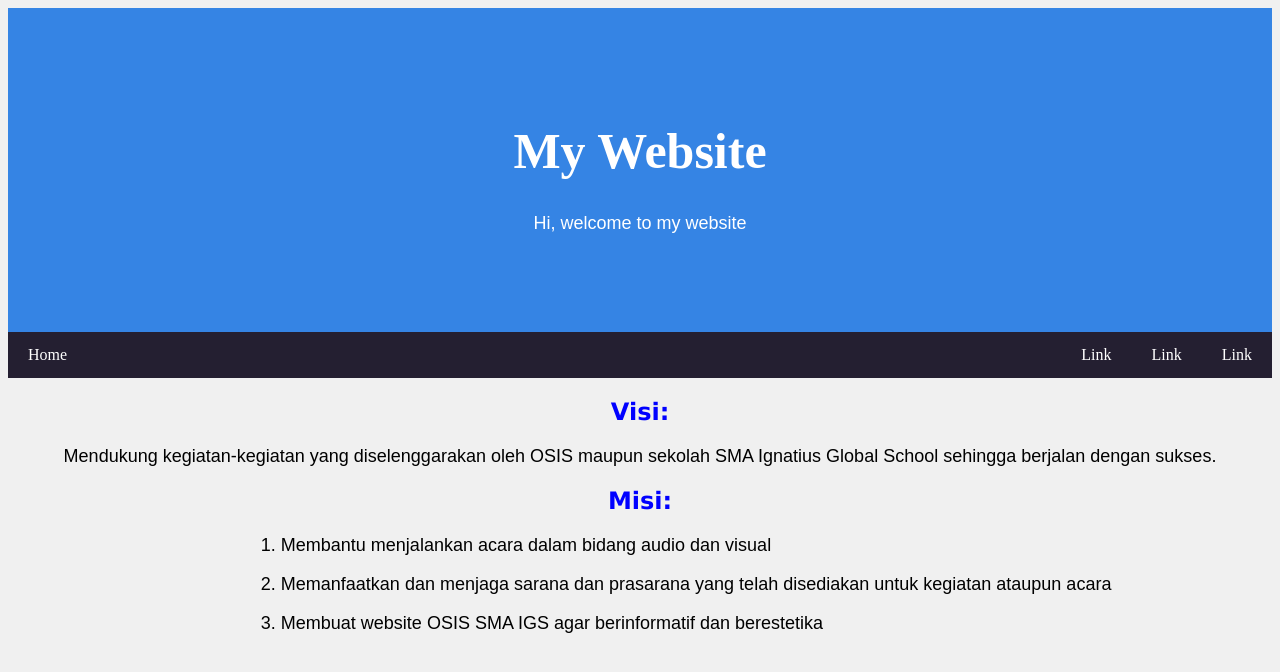
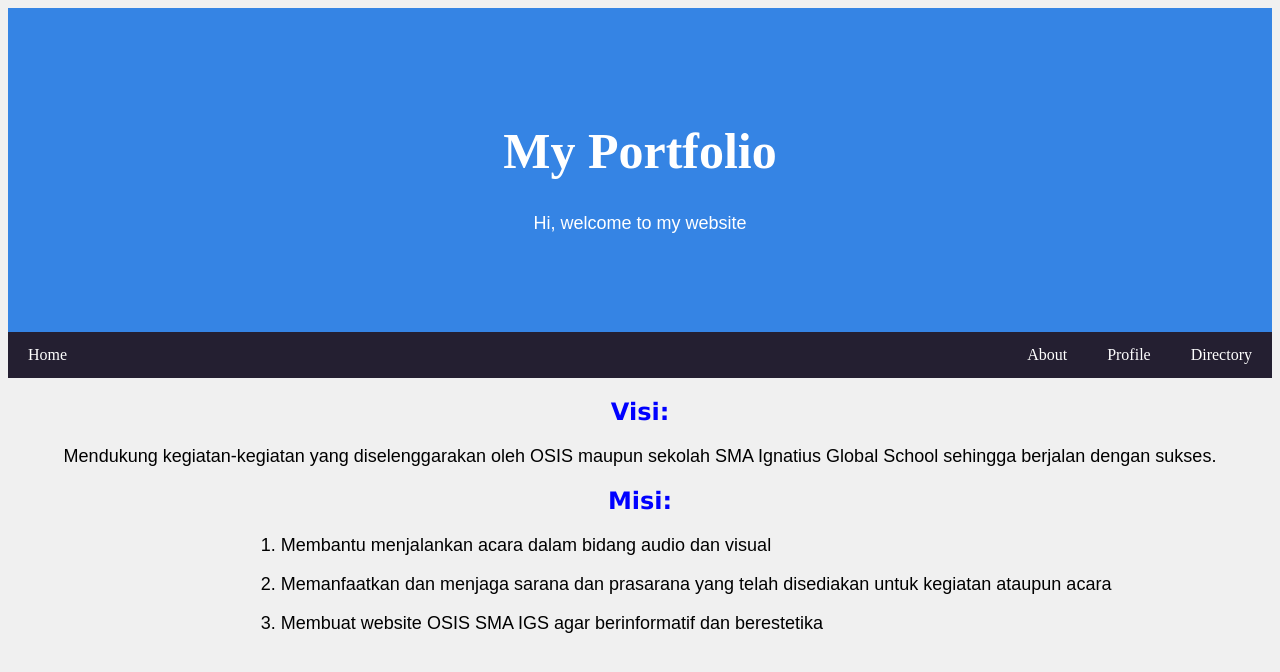
Before and after one commit to RD-09/RD-09.github.io, a plain HTML site: page index.html in a window 1280 px wide. Drawn offline with Linux system fonts and the light colour scheme.

Commit message:
Update index.html

```diff
--- a/index.html
+++ b/index.html
@@ -1,7 +1,7 @@
 <!DOCTYPE html>
 <html lang="en">
 <head>
-<title> My Website </title>
+<title> My Portfolio </title>
 <meta charset="utf-8">
 <meta name="viewport" content="width=device-width, initial-scale=1">
 <style>
@@ -59,14 +59,14 @@ img {
 <body style="background-color: #f0f0f0;">
 
 <div class="header">
-    <h1>My Website</h1>
+    <h1>My Portfolio</h1>
     <p>Hi, welcome to my website</p>
 </div>
 
 <div class="bar">
-    <a href="https://www.ignatiusglobal.sch.id">Link</a>
-    <a href="https://www.ignatiusglobal.sch.id">Link</a>
-    <a href="https://www.ignatiusglobal.sch.id">Link</a>
+    <a href="https://www.ignatiusglobal.sch.id">Directory</a>
+    <a href="https://www.ignatiusglobal.sch.id">Profile</a>
+    <a href="https://www.ignatiusglobal.sch.id">About</a>
     <a href="#home" class="home">Home</a>
 </div>
 
```
